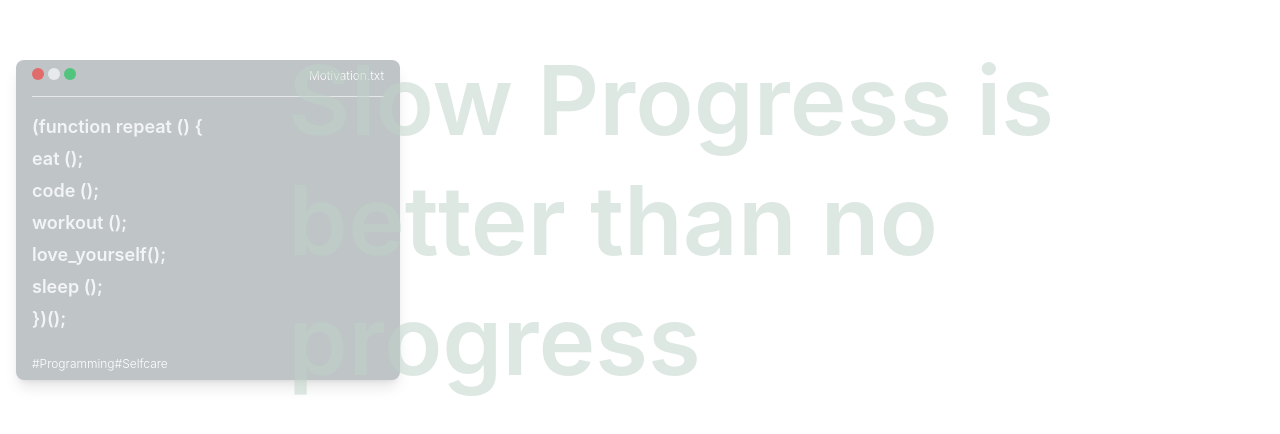
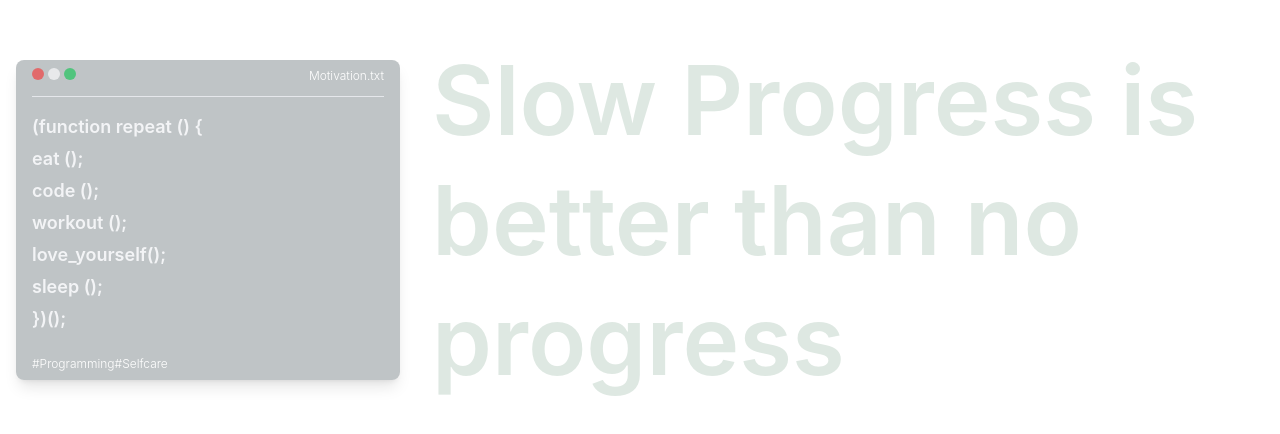
Before and after one commit to Braulin96/MyPortfolio, a React (Create React App) app in the folder portofolio/: page / in a window 1280 px wide. Shown: the part 5940-6374 px from the top of the page. Built offline with nearby package versions, Linux system fonts and the light colour scheme; a web font is replaced by a local one; what tailwindcss-animated would draw is missing.

Commit message:
set new ml in Progress component:

```diff
--- a/portofolio/src/components/Progress.js
+++ b/portofolio/src/components/Progress.js
@@ -43,8 +43,7 @@ const Progress = () => {
           <div className="order-last md:order-first md:w-auto w-full">
             <Repeat />
           </div>
-
-          <p className="lg:text-8xl text-6xl font-semibold text-[#BDD1C5] opacity-50 lg:leading-tight leading-none lg:-ml-28 md:-ml-16">
+          <p className="lg:text-8xl md:text-7xl text-6xl font-semibold text-[#BDD1C5] opacity-50 lg:leading-tight leading-none md:ml-8">
             Slow Progress is better than no progress
           </p>
         </div>
```
